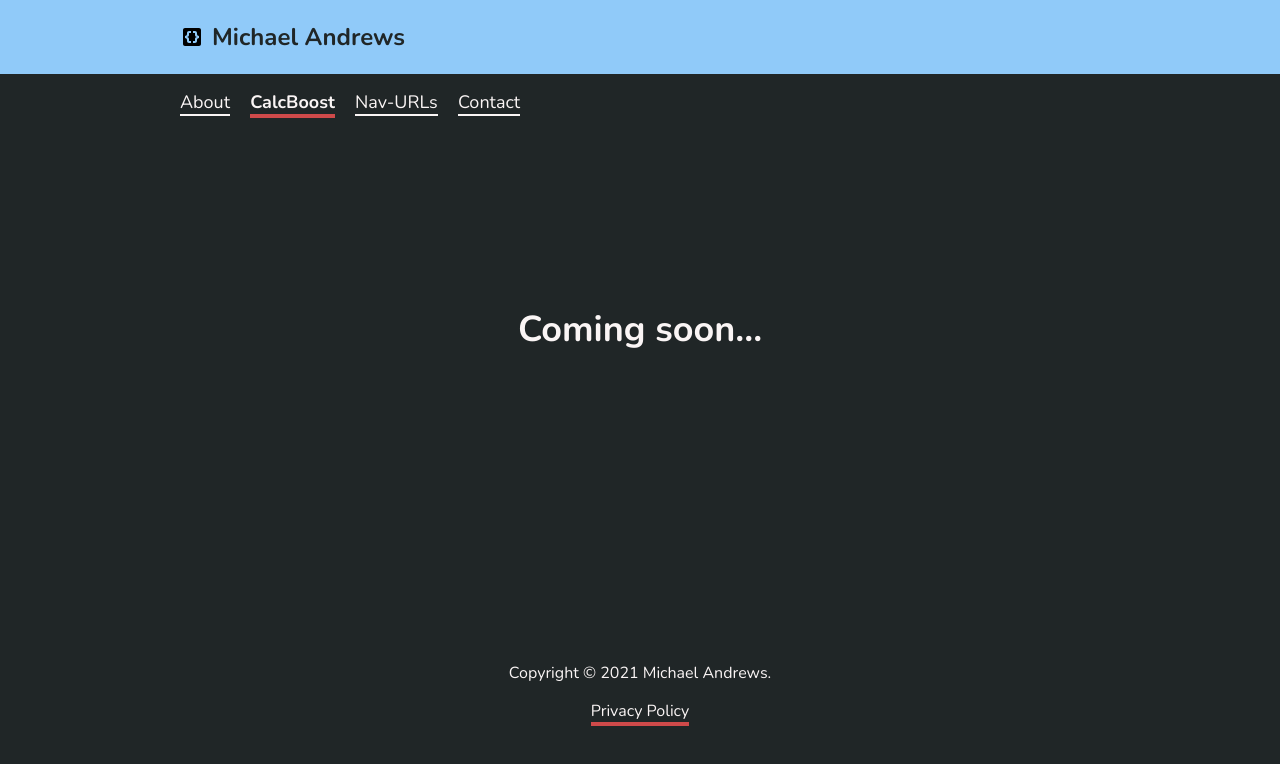
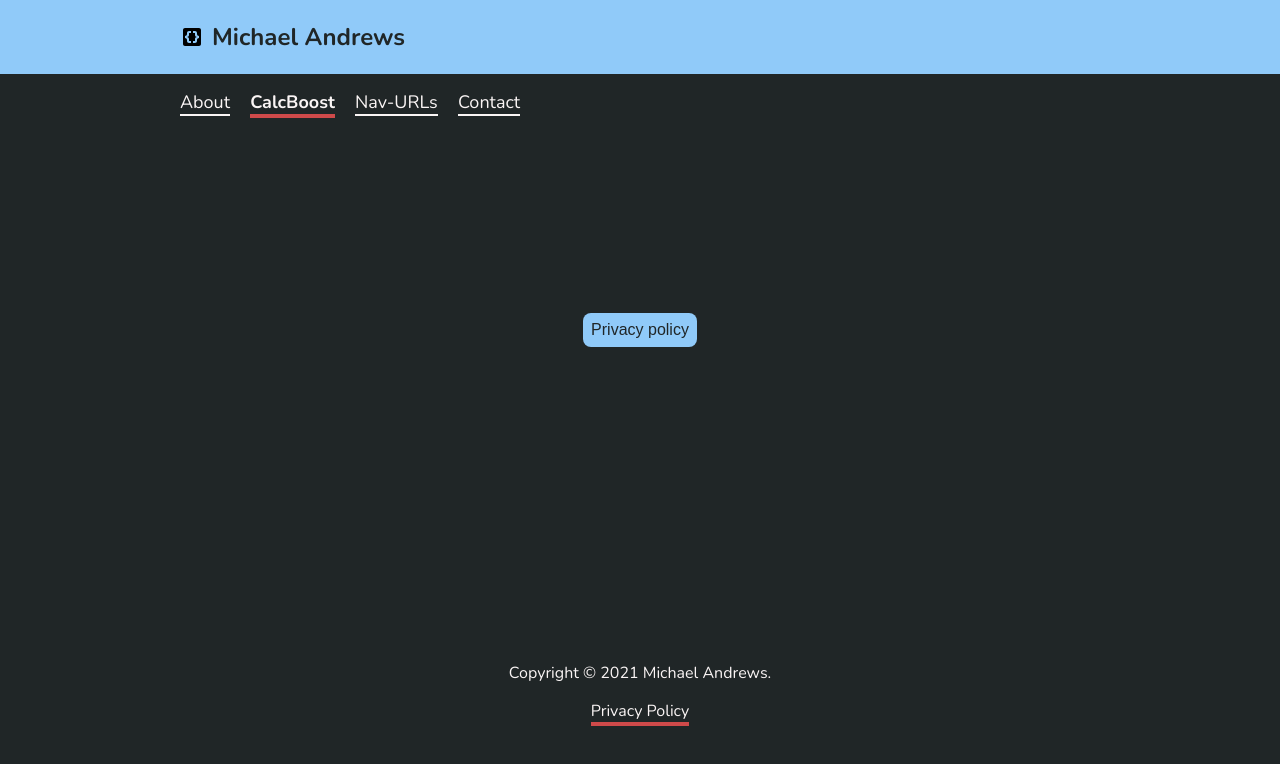
Before and after one commit to mandrews6975/mandrews6975.github.io, a plain HTML site: page pages/calcboost.html in a window 1280 px wide. Drawn offline with nearby package versions, Linux system fonts and the light colour scheme.

Commit message:
Add link to CalcBoost privacy policy on CalcBoost page

```diff
--- a/pages/calcboost.html
+++ b/pages/calcboost.html
@@ -11,7 +11,7 @@
 		/>
 		<link rel="stylesheet" href="../assets/global.css" />
 		<style>
-			.coming-soon-container {
+			.privacy-policy-container {
 				display: flex;
 				flex-direction: column;
 				align-items: center;
@@ -52,8 +52,10 @@
 			>
 		</nav>
 		<div class="content">
-			<div class="coming-soon-container">
-				<h1><i class="far fa-hourglass"></i> Coming soon...</h1>
+			<div class="privacy-policy-container">
+				<button onclick="window.location.href='calcboost/privacy_policy.html'">
+					Privacy policy
+				</button>
 			</div>
 		</div>
 		<footer class="copyright-statement">
```
